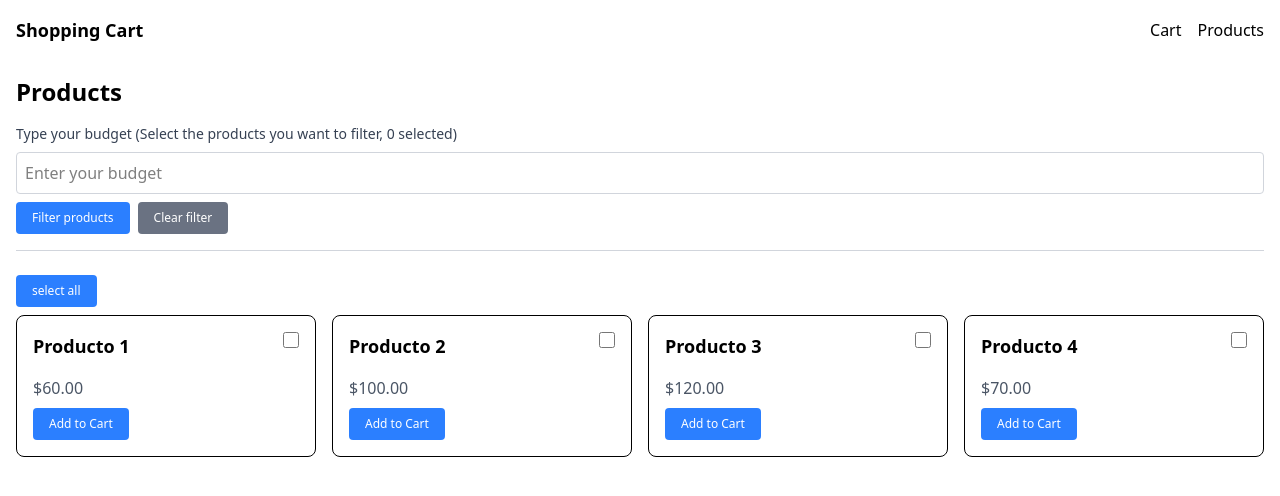
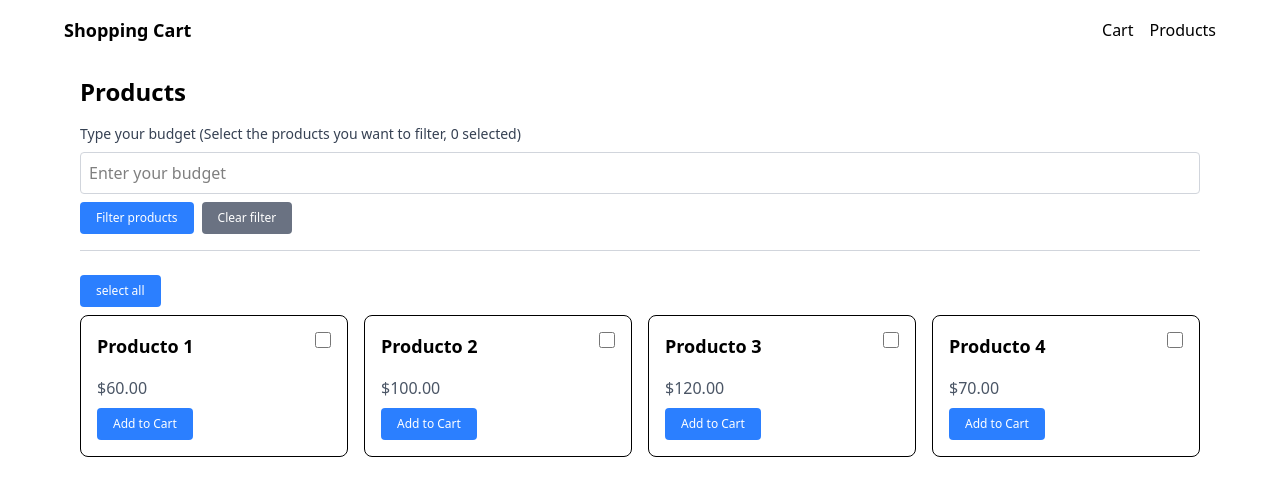
Before and after one commit to CodeJasper/shopping-cart, a Next.js app: page / in a window 1280 px wide. Shown: the top 496 px of the page. Built offline with nearby package versions, Linux system fonts and the light colour scheme.

Commit message:
feat: improve container styling

```diff
--- a/src/app/cart/page.tsx
+++ b/src/app/cart/page.tsx
@@ -26,7 +26,7 @@
   };
 
   return (
-    <div className="container mx-auto p-4">
+    <>
       <h1 className="text-2xl font-bold mb-4">Your Cart</h1>
       {isLoading ? (
         <p>Loading...</p>
@@ -51,6 +51,6 @@
       ) : (
         <p>Your cart is empty.</p>
       )}
-    </div>
+    </>
   );
 }
--- a/src/app/layout.tsx
+++ b/src/app/layout.tsx
@@ -29,7 +29,9 @@
         className={`${geistSans.variable} ${geistMono.variable} antialiased`}
       >
         <Navbar />
-        {children}
+        <div className="container max-w-6xl mx-auto p-4">
+          {children}
+        </div>
       </body>
     </html>
   );
--- a/src/app/page.tsx
+++ b/src/app/page.tsx
@@ -97,7 +97,7 @@
   }
 
   return (
-    <div className="container mx-auto p-4">
+    <>
       <h1 className="text-2xl font-bold mb-4">Products</h1>
       <FilterForm
         handleSubmitFilter={handleSubmitFilter}
@@ -114,6 +114,6 @@
         productIsSelected={productIsSelected}
         selectProduct={selectProduct}
       />
-    </div>
+    </>
   );
 }
--- a/src/components/Navbar.tsx
+++ b/src/components/Navbar.tsx
@@ -1,7 +1,7 @@
 export default function Navbar() {
   return (
     <nav className="p-4">
-      <div className="container mx-auto flex justify-between items-center">
+      <div className="container max-w-6xl mx-auto flex justify-between items-center">
         <span className="text-lg font-bold">Shopping Cart</span>
         <div>
           <a href="/cart" className="mr-4">Cart</a>
```
